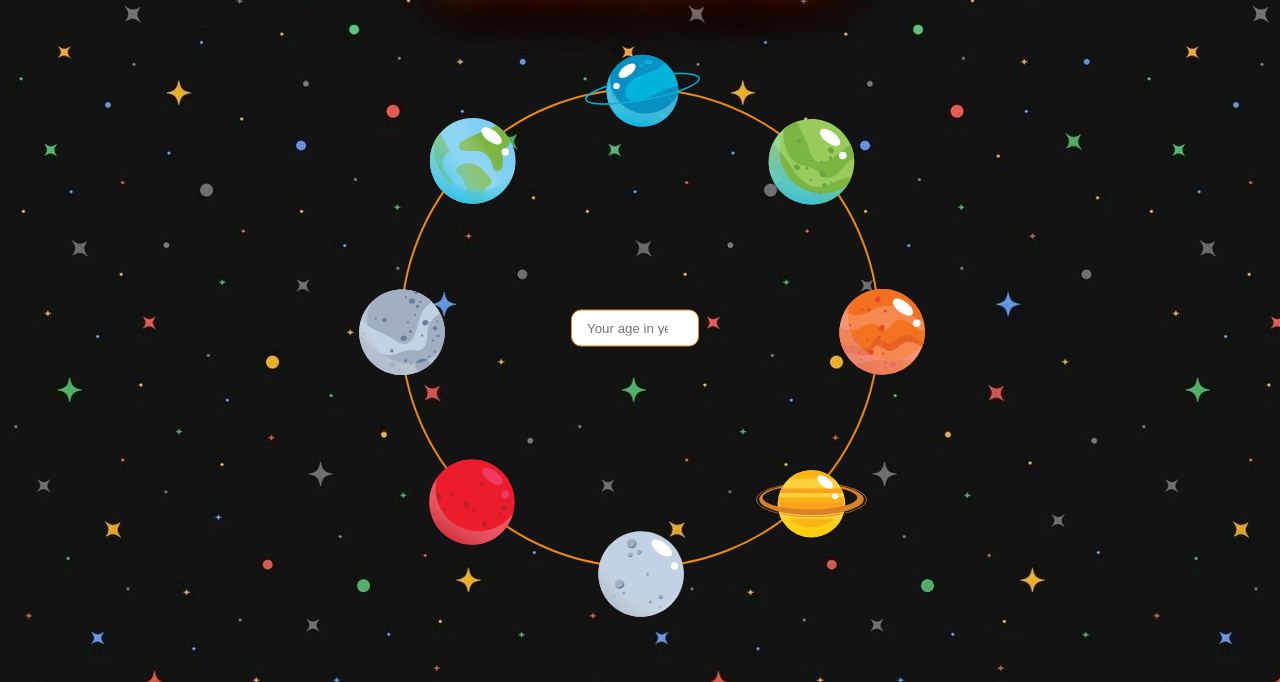
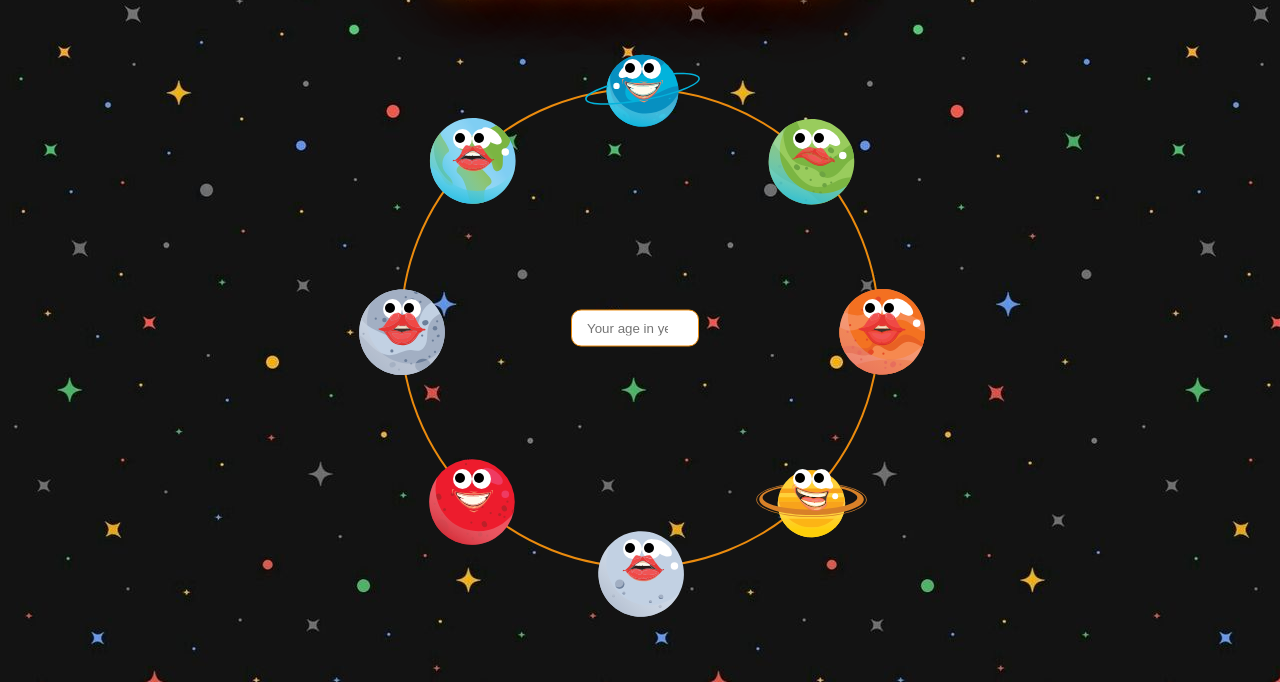
Before and after one commit to kseroxl/age-on-ther-planets, a plain HTML site: page index.html in a window 1280 px wide. Shown: the part 118-800 px from the top of the page. Drawn offline with Linux system fonts and the light colour scheme.

Commit message:
added faces

```diff
--- a/index.html
+++ b/index.html
@@ -8,6 +8,7 @@
       >Freepik</a
     >
     <a href="https://www.flaticon.com/" title="Flaticon"> www.flaticon.com</a> -->
+    <!-- Icons made by <a href="https://www.flaticon.com/authors/freepik" title="Freepik">Freepik</a> from <a href="https://www.flaticon.com/" title="Flaticon"> www.flaticon.com</a> -->
     <title>Your age on other planets</title>
   </head>
   <body>
@@ -19,28 +20,68 @@
       </div>
       <h2 id="result"></h2>
       <div class="planet" id="mercury">
-        <span></span>
+        <div class="eyes">
+          <span class="eye"></span>
+          <span class="eye"></span>
+        </div>
+        <img src="icons/mouth5.svg"/ class="mouth" id="mercury-mouth">
+        <span class="shadow"></img>
       </div>
       <div class="planet" id="saturn">
-        <span></span>
+        <div class="eyes">
+          <span class="eye"></span>
+          <span class="eye"></span>
+        </div>
+        <img src="icons/mouth2.svg"/ class="mouth" id="saturn-mouth">
+        <span class="shadow"></span>
       </div>
       <div class="planet" id="venus">
-        <span></span>
+        <div class="eyes">
+          <span class="eye"></span>
+          <span class="eye"></span>
+        </div>
+        <img src="icons/mouth6.svg"/ class="mouth" id="venus-mouth">
+        <span class="shadow"></span>
       </div>
       <div class="planet" id="mars">
-        <span></span>
+        <div class="eyes">
+          <span class="eye"></span>
+          <span class="eye"></span>
+        </div>
+        <img src="icons/mouth3.svg"/ class="mouth" id="mars-mouth">
+        <span class="shadow"></span>
       </div>
       <div class="planet" id="jupiter">
-        <span></span>
+        <div class="eyes">
+          <span class="eye"></span>
+          <span class="eye"></span>
+        </div>
+        <img src="icons/mouth5.svg"/ class="mouth" id="jupiter-mouth">
+        <span class="shadow"></span>
       </div>
       <div class="planet" id="earth">
-        <span></span>
+        <div class="eyes">
+          <span class="eye"></span>
+          <span class="eye"></span>
+        </div>
+        <img src="icons/mouth6.svg"/ class="mouth" id="earth-mouth">
+        <span class="shadow"></span>
       </div>
       <div class="planet" id="uranus">
-        <span></span>
+        <div class="eyes">
+          <span class="eye"></span>
+          <span class="eye"></span>
+        </div>
+        <img src="icons/mouth3.svg"/ class="mouth" id="uranus-mouth">
+        <span class="shadow"></span>
       </div>
       <div class="planet" id="neptune">
-        <span></span>
+        <div class="eyes">
+          <span class="eye"></span>
+          <span class="eye"></span>
+        </div>
+        <img src="icons/mouth4.svg"/ class="mouth" id="neptune-mouth">
+        <span class="shadow"></span>
       </div>
     </div>
     <script src="./scripts/anime.min.js"></script>
--- a/script.js
+++ b/script.js
@@ -15,6 +15,12 @@ let radius = document.querySelector(".container").offsetWidth / 2;
 let smallRadius = smallCircles[0].offsetWidth / 2;
 const mainPlanet = document.querySelector("#main-planet");
 const resultHeader = document.querySelector("#result");
+const mouths = document.querySelectorAll(".mouth");
+const mouthMap = new Map();
+
+[...mouths].forEach((el) => {
+  mouthMap.set(el.id, el.src);
+});
 
 const SECONDS_IN_YEAR = 31557600;
 let result;
@@ -42,6 +48,18 @@ function setSize() {
 }
 
 window.addEventListener("resize", setSize, false);
+
+document.querySelector("body").addEventListener("mousemove", moveEye);
+function moveEye() {
+  let eye = document.querySelectorAll(".eye");
+  eye.forEach((oneEye) => {
+    let x = oneEye.getBoundingClientRect().left + oneEye.clientWidth / 2;
+    let y = oneEye.getBoundingClientRect().top + oneEye.clientHeight / 2;
+    let radian = Math.atan2(event.pageX - x, event.pageY - y);
+    let rot = radian * (180 / Math.PI) * -1 + 270;
+    oneEye.style.transform = "rotate(" + rot + "deg)";
+  });
+}
 
 const getAge = () => {
   const planet = mainPlanet.textContent;
@@ -75,7 +93,16 @@ smallCircles.forEach((circle, i) => {
     mainPlanet.innerText =
       e.target.id.charAt(0).toUpperCase() + e.target.id.slice(1);
     resultHeader.innerText = "";
+    document.querySelector(`#${circle.id}-mouth`).src = "icons/mouth7.svg";
   });
+
+  circle.addEventListener("mouseleave", (e) => {
+    let src = mouthMap.get(`${circle.id}-mouth`);
+    document.querySelector(`#${circle.id}-mouth`).src = src.slice(
+      src.indexOf("/icons")
+    );
+  });
+
   circle.addEventListener("click", (e) => {
     getAge();
   });
--- a/style.css
+++ b/style.css
@@ -80,7 +80,7 @@ h2 {
   transition: 0.3s;
   outline: none;
 }
-.planet span {
+.planet span.shadow {
   position: absolute;
   top: 53%;
   left: 50%;
@@ -92,7 +92,7 @@ h2 {
 .planet:hover {
   transform: scale(1.1);
 }
-.planet span:hover {
+.planet spanshadow:hover {
   box-shadow: 0 0 65px -20px rgba(255, 189, 3, 0.8),
     -14px -15px 40px -10px rgba(255, 238, 191, 0.23);
 }
@@ -116,6 +116,44 @@ h2 {
   padding: 10px 15px;
   outline: none;
   margin-right: 10px;
+}
+
+.eyes {
+  position: relative;
+  top: 20%;
+  left: 50%;
+  transform: translateX(-50%);
+  width: 40%;
+  display: flex;
+  justify-content: space-between;
+  padding: 5px;
+  box-sizing: border-box;
+}
+.eye {
+  background-color: white;
+  width: 20px;
+  height: 20px;
+  border-radius: 50%;
+  position: relative;
+}
+.eye::after {
+  content: "";
+  position: absolute;
+  background-color: black;
+  border-radius: 50%;
+  width: 10px;
+  height: 10px;
+  top: 20%;
+  left: 10%;
+}
+.mouth {
+  width: 70px;
+  height: 50px;
+
+  position: absolute;
+  bottom: 30%;
+  left: 50%;
+  transform: translateX(-50%);
 }
 
 @media only screen and (max-width: 600px) {
```
Also changed, not shown: icons/cartoon-men-mouth-set/License free.txt (added), icons/cartoon-men-mouth-set/License premium.txt (added), icons/cartoon-mouth-set/License free.txt (added), icons/cartoon-mouth-set/License premium.txt (added), icons/mouth.svg (added), icons/mouth2.svg (added), icons/mouth3.svg (added), icons/mouth4.svg (added), icons/mouth5.svg (added), icons/mouth6.svg (added), icons/mouth7.svg (added), 6 other files.
